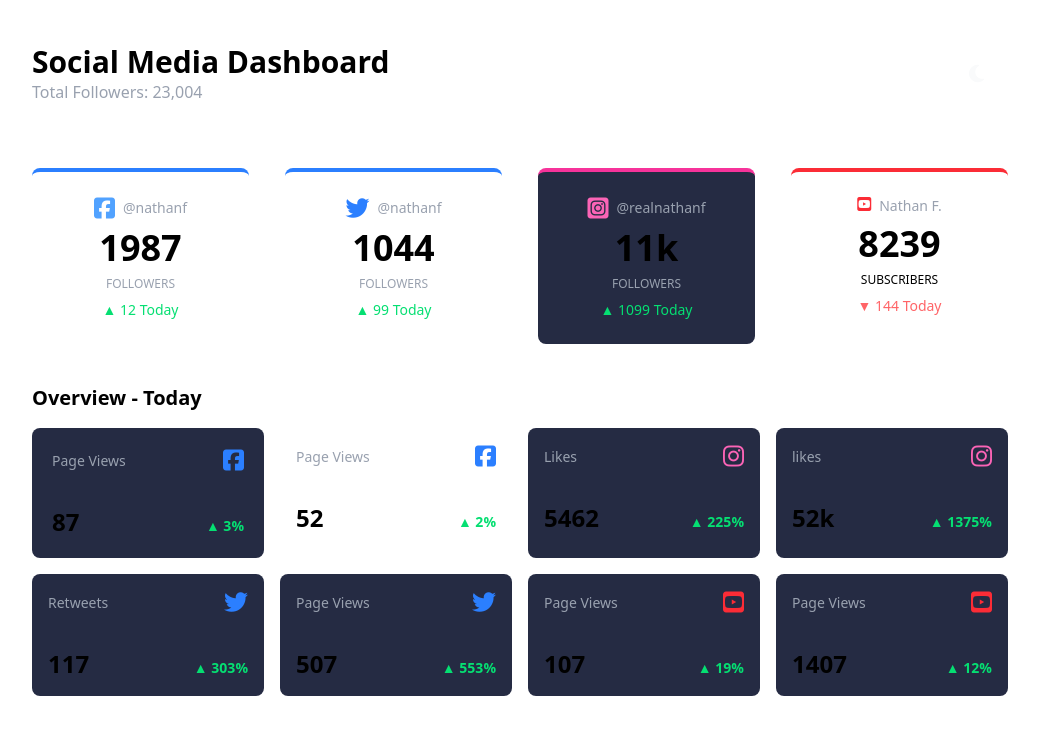
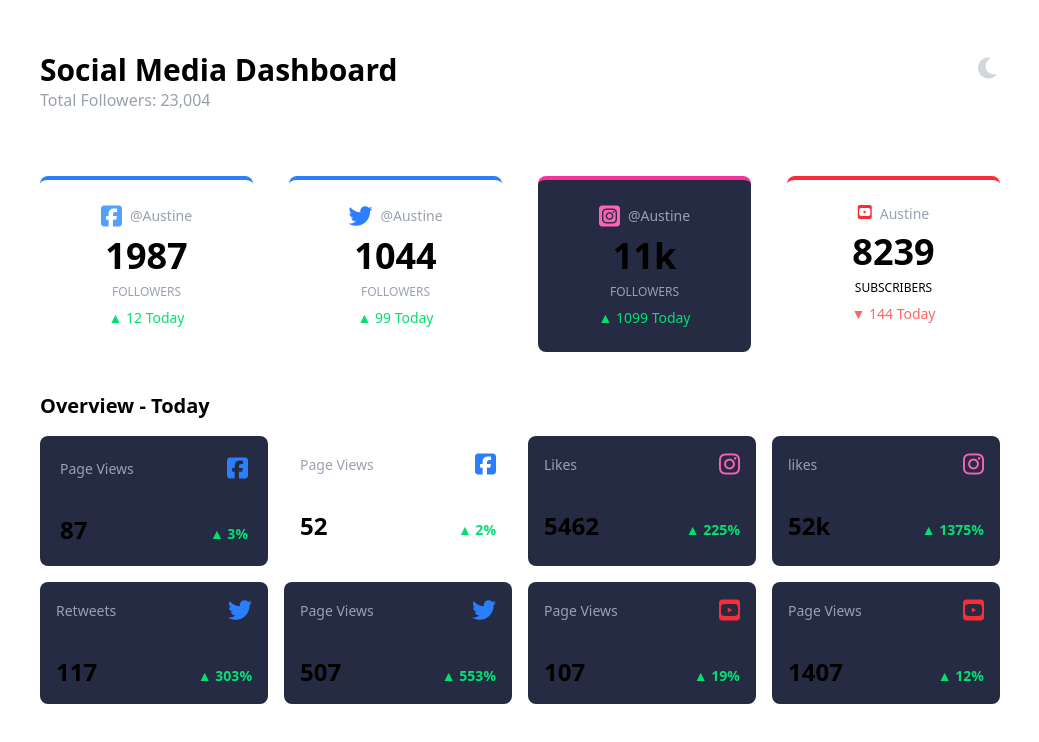
Before and after one commit to augustineutuk/Dashboard-project, a website: page index.html in a window 1280 px wide. Shown: the whole page, without its empty margins (120-1159 px from the left). Drawn offline with Linux system fonts and the light colour scheme.

Commit message:
first commit

```diff
--- a/index.html
+++ b/index.html
@@ -16,23 +16,22 @@
       }
     })();
   </script>
-
     <link rel="stylesheet" href="./src/output.css">
     <link rel="stylesheet" href="https://cdnjs.cloudflare.com/ajax/libs/font-awesome/6.7.2/css/all.min.css"/>
 </head>
  <body class="bg-white text-black dark:bg-[#1e1f29] dark:text-white min-h-screen font-sans pt-5 transition-colors duration-300">
       <header class="max-w-6xl container mx-auto h-52 bg-white dark:bg-[#252b43]">
 
-  <div class="max-w-5xl mx-auto p-6 ">
-       <div class="flex items-center justify-between mb-8">
+  <div class="max-w-5xl mx-auto p-8">
+       <div class="flex items-start justify-between mb-8 ">
         <div>
           <h1 class="text-2xl md:text-3xl font-bold">Social Media Dashboard</h1>
           <p class="text-gray-400">Total Followers: 23,004</p>
         </div>
 
-      <button id="darkToggle" class="text-xl text-gray-50 mr-6">
-          <i id="darkIcon" class="fas fa-moon"></i> <!-- 🔥 Add this id -->
-      </button>
+     <button id="darkToggle" class="text-2xl text-gray-300 hover:text-yellow-400 mr-1">
+        <i id="darkIcon" class="fas fa-moon bg-gray-400 w-6 h-14"></i>
+     </button>
   </div>
 
        <!-- Top Cards  -->
@@ -40,7 +39,7 @@
          <div class="bg-white dark:bg-[#252b43] p-6 rounded-lg border-t-4 border-blue-500">
           <div class=" flex flex-row items-center justify-center space-x-2">
              <i class="fab fa-facebook-square text-2xl text-blue-400"></i>
-            <p class="text-center text-sm text-gray-400">@nathanf </p>
+            <p class="text-center text-sm text-gray-400">@Austine </p>
 
           </div>
           <h2 class="text-4xl font-bold text-center my-2">1987</h2>
@@ -52,7 +51,7 @@
          <div class="bg-white dark:bg-[#252b43] p-6 rounded-lg border-t-4 border-blue-500">
           <div class="flex justify-center items-center space-x-2">
              <i class="fab fa-twitter text-blue-500 text-2xl"></i>
-              <p class="text-center text-sm text-gray-400">@nathanf</p>
+              <p class="text-center text-sm text-gray-400">@Austine</p>
           </div>
 
 
@@ -64,7 +63,7 @@
          <div class="bg-[#252b43] p-6 rounded-lg border-t-4 border-pink-500">
           <div class="flex justify-center items-center space-x-2">
               <i class="text-pink-400 fab fa-instagram-square text-2xl"></i>
-              <p class="text-center text-sm text-gray-400">@realnathanf</p>
+              <p class="text-center text-sm text-gray-400">@Austine</p>
           </div>
 
           <h2 class="text-4xl font-bold text-center my-2">11k</h2>
@@ -75,7 +74,7 @@
          <div class="bg-white dark:bg-[#252b43] p-6 rounded-lg border-t-4 border-red-500">
           <div class="flex space-x-2 justify-center">
              <i class="fab fa-youtube-square text-2l text-red-500 items-center"></i>
-             <p class="text-center text-sm text-gray-400"> Nathan F.</p>
+             <p class="text-center text-sm text-gray-400"> Austine</p>
           </div>
           <h2 class="text-4xl font-bold text-center my-2">8239</h2>
           <p class="text-center text-xs dark:text-gray-400">SUBSCRIBERS</p>
```
Also changed, not shown: src/output.css.
